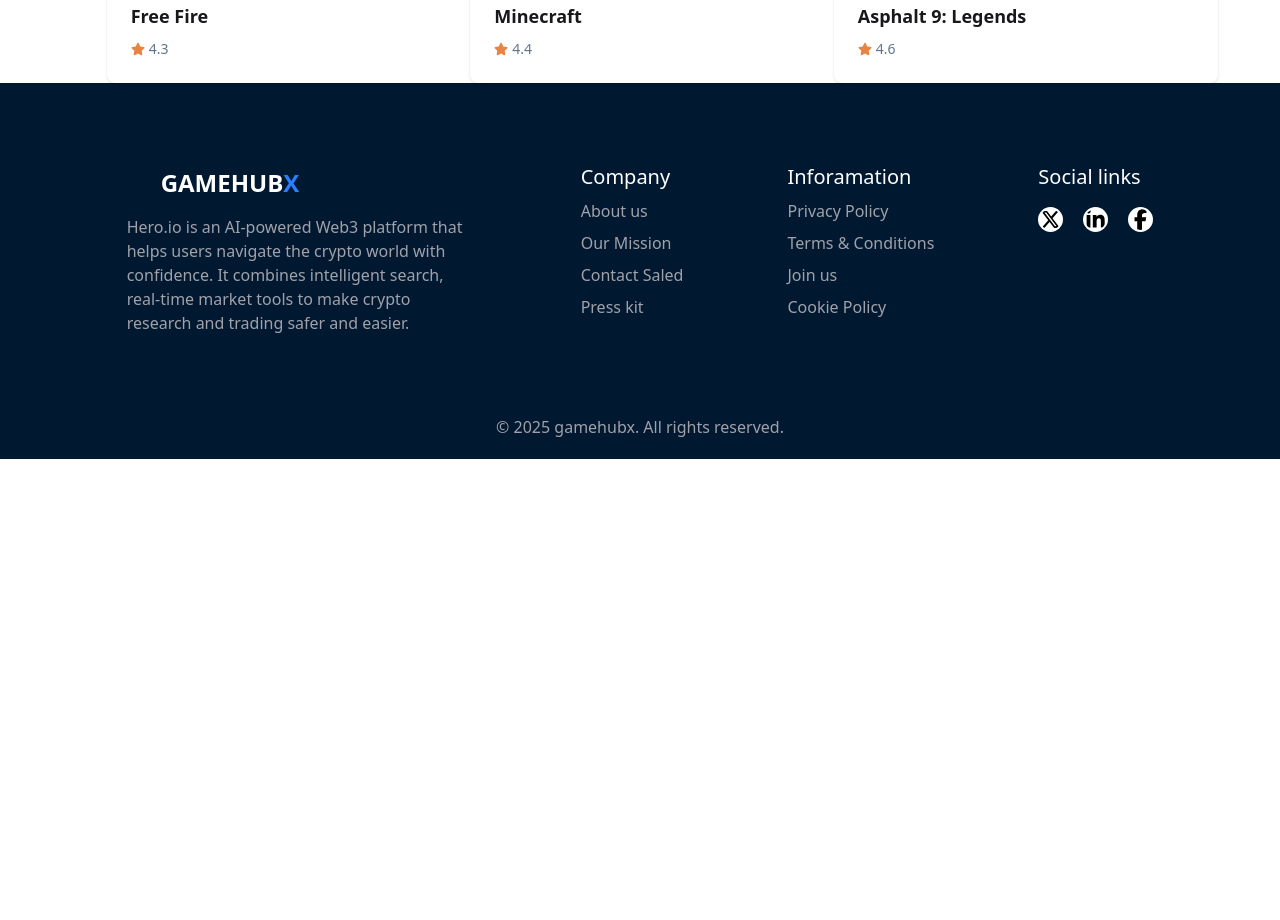
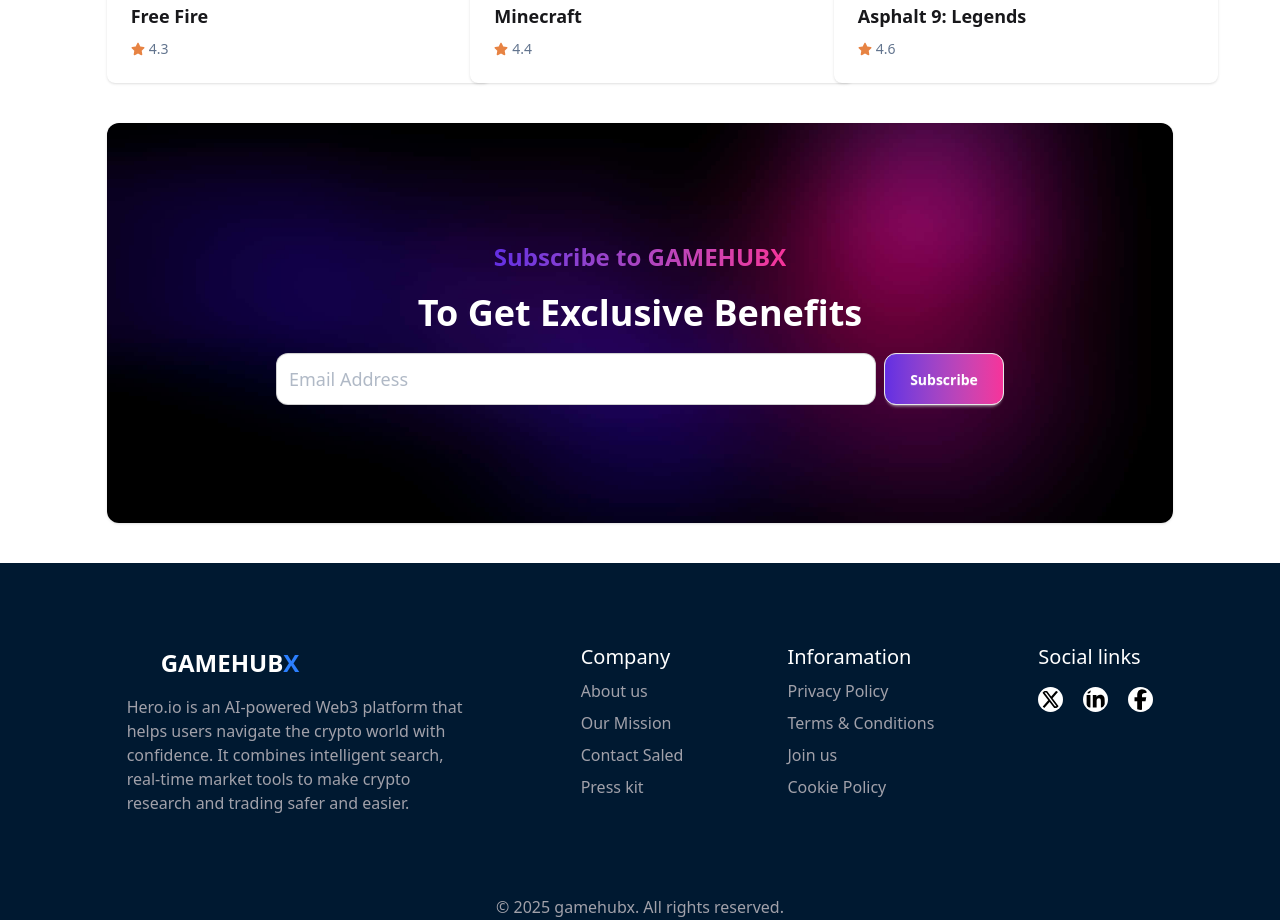
Before and after one commit to maisha850/gameHubX, a React (Vite) app: page / in a window 1280 px wide. Shown: the part 1480-2400 px from the top of the page. Before the commit the page ends 1939 px from the top, so only its background shows below. Built offline with nearby package versions, Linux system fonts and the light colour scheme.

Commit message:
added to cards and newsletter

```diff
--- /dev/null
+++ b/src/Components/GameDetails.jsx
@@ -0,0 +1,11 @@
+import React from 'react';
+
+const GameDetails = () => {
+    return (
+        <div>
+
+        </div>
+    );
+};
+
+export default GameDetails;
--- /dev/null
+++ b/src/Components/Newsletter.jsx
@@ -0,0 +1,22 @@
+import React from 'react';
+import bg from '../assets/11373233.jpg'
+import { MdAttachEmail } from 'react-icons/md';
+
+const Newsletter = () => {
+    return (
+        <div className='rounded-xl shadow-sm my-10 h-100 bg-cover bg-no-repeat bg-center ' style={{backgroundImage:`url(${bg})`}}>
+            <div className='flex justify-center items-center flex-col h-100 space-y-5'>
+                <h3 className=' bg-linear-to-r from-[#632EE3] to-pink-500 bg-clip-text text-transparent  font-bold text-2xl'>Subscribe to GAMEHUBX</h3>
+            <p className='font-bold text-4xl text-white'>To Get Exclusive Benefits</p>
+           <div className='flex gap-2'>
+
+             <input type="email" className='input text-slate-500 h-13 rounded-xl text-lg w-150 bg-none' placeholder='Email Address' />
+            <input className='btn w-30 h-13 rounded-xl  bg-linear-to-r from-[#632EE3] to-pink-500 text-white' type="submit" value="Subscribe" />
+           </div>
+            </div>
+
+        </div>
+    );
+};
+
+export default Newsletter;
--- a/src/Pages/Home.jsx
+++ b/src/Pages/Home.jsx
@@ -2,6 +2,7 @@
 import Slider from '../Components/Slider';
 import { useLoaderData } from 'react-router';
 import Games from '../Components/Games';
+import Newsletter from '../Components/Newsletter';
 
 const Home = () => {
     const data= useLoaderData()
@@ -21,7 +22,6 @@
 
 
     }
-
 
 
     return (
@@ -44,6 +44,8 @@
             <div className='grid md:grid-cols-3 gap-6'>
                 {gameCard.map(game=><Games key={game.id} game={game}></Games>)}
             </div>
+
+            <Newsletter></Newsletter>
         </div>
     );
 };
```
Also changed, not shown: src/assets/11373233.jpg (added).
